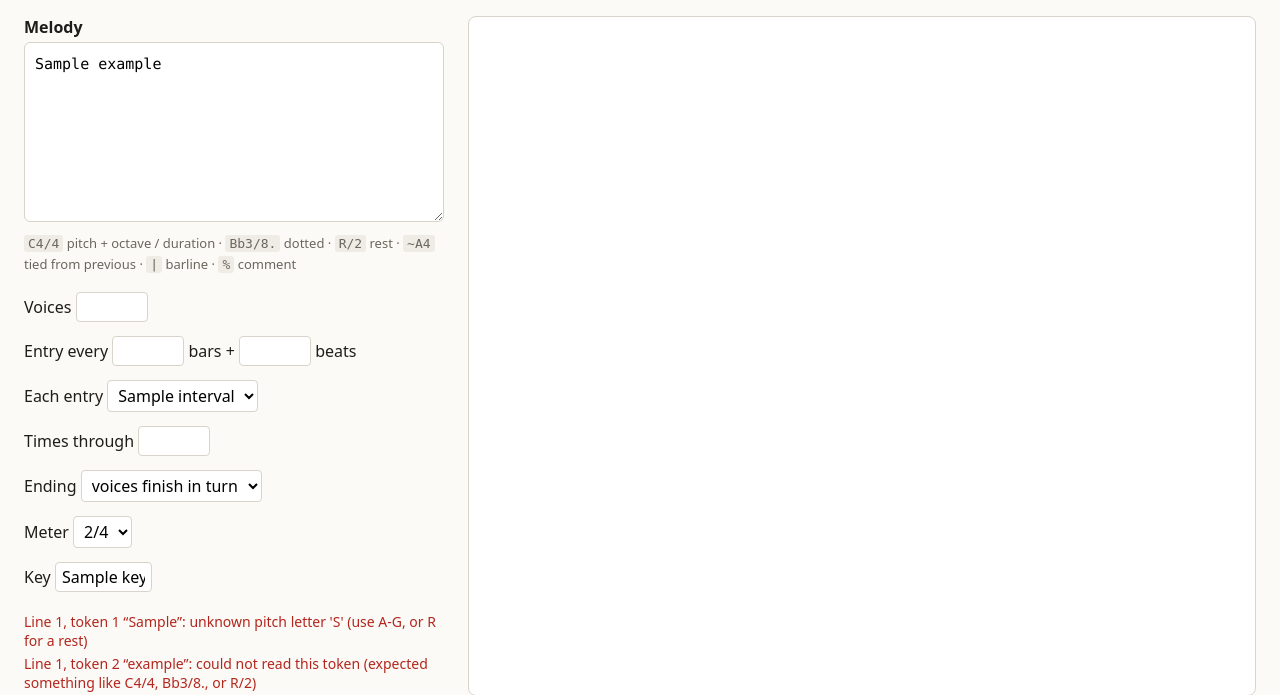
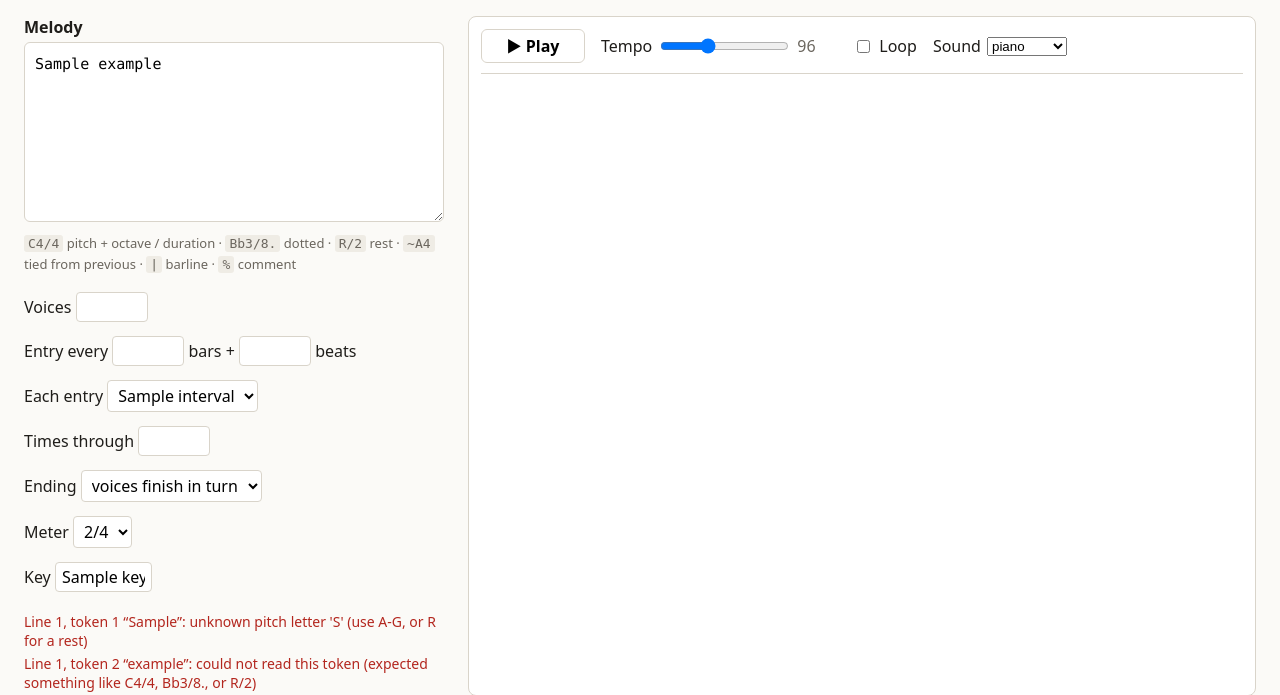
Before and after one commit to sethbroberts/canon-workbench, a Flask app: template templates/index.html in a window 1280 px wide. Shown: the part 72-767 px from the top of the page. Run offline with Flask 3, Linux system fonts and the light colour scheme; the template is opened without the code that fills it: most values are stand-ins (such as "Sample title", 1, 10 or a date in 2020); parts of the project's set-up code (start-up, migrations or seed data) failed here and were passed over; some libraries are stand-ins or nearby versions.

Commit message:
Phase 2: playback with Tone.js, per-voice mixer, note highlighting
- Server returns note events (ties merged) and a Verovio timemap
- Browser player: play/stop (space bar), tempo, loop, piano samples with synth fallback
- Per-voice mute, solo, volume, octave shift
- Sounding notes highlighted on the score; edits while looping are picked up live

Co-Authored-By: Claude Opus 5.5 <noreply@anthropic.com>
Claude-Session: https://claude.ai/code/session_013EmGZd3ofHSxVnzmTLtetD

```diff
--- a/app.py
+++ b/app.py
@@ -11,7 +11,8 @@ from flask import Flask, jsonify, render_template, request
 
 from music.canon import ENDINGS, INTERVAL_CHOICES, CanonSettings, build_canon
 from music.parser import ParseError, check_barlines, parse_melody
-from music.render import build_score, measure_length, render_svg, to_musicxml
+from music.playback import playback_data
+from music.render import build_score, measure_length, render_score, to_musicxml
 
 app = Flask(__name__)
 
@@ -79,7 +80,7 @@ def api_render():
         settings, bar, ts, key_text = _settings_from(data)
         voices = build_canon(melody, settings)
         xml = to_musicxml(build_score(voices, ts, key_text))
-        pages = render_svg(xml, width=int(data.get("width", 2100)))
+        rendered = render_score(xml, width=int(data.get("width", 2100)))
     except Exception as exc:  # show settings problems in the page, not as a crash
         return jsonify(ok=False, errors=[{"line": 0, "index": 0, "token": "", "message": str(exc)}])
 
@@ -89,7 +90,9 @@ def api_render():
 
     return jsonify(
         ok=True,
-        svg=pages,
+        svg=rendered["pages"],
+        timemap=rendered["timemap"],
+        playback=playback_data(voices),
         warnings=warnings,
         summary={
             "notes": len(melody.notes()),
--- a/static/app.js
+++ b/static/app.js
@@ -61,6 +61,8 @@ async function refresh() {
   }
   el("score").innerHTML = data.svg.join("");
   el("score").classList.remove("stale");
+  Player.load(data.playback, data.timemap);
+  buildMixer(data.playback.voices.length);
   const s = data.summary;
   el("status").textContent =
     `${s.notes} notes · melody ${s.melody_bars} bars · entries every ${s.delay_beats} beats`;
@@ -77,4 +79,64 @@ for (const id of fields) {
   el(id).addEventListener("input", scheduleRefresh);
   el(id).addEventListener("change", scheduleRefresh);
 }
+
+// ---- Player controls ----
+
+// One strip per voice: mute, solo, volume, octave. Rebuilt only when the voice count changes.
+function buildMixer(count) {
+  const mixer = el("mixer");
+  if (mixer.childElementCount === count) return;
+  mixer.innerHTML = "";
+  for (let i = 0; i < count; i++) {
+    const s = Player.voiceState(i);
+    const strip = document.createElement("div");
+    strip.className = "voice-strip";
+    strip.innerHTML = `
+      <span class="name">${i + 1}</span>
+      <button type="button" data-act="mute" title="Mute voice ${i + 1}">M</button>
+      <button type="button" data-act="solo" title="Solo voice ${i + 1}">S</button>
+      <input type="range" min="-30" max="6" step="1" title="Volume, voice ${i + 1}">
+      <select title="Octave, voice ${i + 1}">
+        <option value="-1">8vb</option><option value="0">as written</option><option value="1">8va</option>
+      </select>`;
+    const [mute, solo] = strip.querySelectorAll("button");
+    const vol = strip.querySelector("input");
+    const oct = strip.querySelector("select");
+    mute.classList.toggle("on", s.mute);
+    solo.classList.toggle("on", s.solo);
+    vol.value = s.volume;
+    oct.value = s.octave;
+    mute.onclick = () => { Player.setVoice(i, { mute: !s.mute }); mute.classList.toggle("on", s.mute); };
+    solo.onclick = () => { Player.setVoice(i, { solo: !s.solo }); solo.classList.toggle("on", s.solo); };
+    vol.oninput = () => Player.setVoice(i, { volume: Number(vol.value) });
+    oct.onchange = () => Player.setVoice(i, { octave: Number(oct.value) });
+    mixer.appendChild(strip);
+  }
+}
+
+Player.onChange(playing => {
+  el("play").classList.toggle("playing", playing);
+  el("play").innerHTML = playing ? "&#9632; Stop" : "&#9654; Play";
+});
+
+el("play").onclick = () => (Player.isPlaying() ? Player.stop() : Player.play());
+
+el("tempo").oninput = () => {
+  el("tempo-value").textContent = el("tempo").value;
+  Player.setTempo(Number(el("tempo").value));
+};
+Player.setTempo(Number(el("tempo").value));
+
+el("loop").onchange = () => Player.setLoop(el("loop").checked);
+el("sound").onchange = () => Player.setSound(el("sound").value);
+
+// Space bar plays/stops, except while typing in a text field.
+document.addEventListener("keydown", e => {
+  const typing = ["TEXTAREA", "INPUT", "SELECT"].includes(document.activeElement.tagName);
+  if (e.code === "Space" && !typing) {
+    e.preventDefault();
+    el("play").click();
+  }
+});
+
 refresh();
--- /dev/null
+++ b/static/player.js
@@ -0,0 +1,167 @@
+// Canon Workbench player: plays every voice with Tone.js and highlights notes on the score.
+//
+// Times from the server are in quarter notes. They are turned into Tone.js
+// "ticks" (PPQ ticks per quarter), so changing the tempo while playing just works.
+
+const Player = (() => {
+  const PIANO_BASE = "https://tonejs.github.io/audio/salamander/";
+  const PIANO_URLS = {};
+  for (const oct of [1, 2, 3, 4, 5, 6, 7]) {
+    for (const name of ["C", "D#", "F#", "A"]) PIANO_URLS[`${name}${oct}`] = `${name.replace("#", "s")}${oct}.mp3`;
+  }
+
+  let data = null;       // {length, voices: [{number, events: [{midi, start, dur}]}]}
+  let timemap = [];      // [{q, on: [ids], off: [ids]}]
+  let voices = [];       // per voice: {channel, instrument, part}
+  let transportIds = []; // ids from Tone.Transport.schedule, to cancel on rebuild
+  let sound = "piano";
+  let pianoFailed = false;
+  let loop = false;
+  let onStateChange = () => {};
+  const state = [];      // per voice: {mute, solo, volume (dB), octave}
+
+  const ticks = q => `${Math.round(q * Tone.Transport.PPQ)}i`;
+
+  function voiceState(i) {
+    while (state.length <= i) state.push({ mute: false, solo: false, volume: 0, octave: 0 });
+    return state[i];
+  }
+
+  function makeInstrument(channel) {
+    if (sound === "piano" && !pianoFailed) {
+      return new Tone.Sampler({
+        urls: PIANO_URLS,
+        baseUrl: PIANO_BASE,
+        release: 1.2,
+        onerror: () => {
+          if (pianoFailed) return; // every failed file reports; react only once
+          pianoFailed = true;
+          console.warn("Piano samples could not load; using the synth sound instead.");
+          if (data) rebuild();
+        },
+      }).connect(channel);
+    }
+    return new Tone.PolySynth(Tone.Synth, {
+      oscillator: { type: "triangle" },
+      envelope: { attack: 0.02, decay: 0.15, sustain: 0.55, release: 0.5 },
+      volume: -8,
+    }).connect(channel);
+  }
+
+  function clearHighlights() {
+    document.querySelectorAll("#score .playing").forEach(n => n.classList.remove("playing"));
+  }
+
+  function teardown() {
+    for (const id of transportIds) Tone.Transport.clear(id);
+    transportIds = [];
+    for (const v of voices) {
+      v.part.dispose();
+      v.instrument.dispose();
+      v.channel.dispose();
+    }
+    voices = [];
+  }
+
+  // (Re)build instruments and scheduled notes from the current data.
+  // Safe to call while playing: notes already past are skipped and playback continues.
+  function rebuild() {
+    teardown();
+    if (!data) return;
+    data.voices.forEach((v, i) => {
+      const s = voiceState(i);
+      const channel = new Tone.Channel({ volume: s.volume, mute: s.mute, solo: s.solo }).toDestination();
+      const instrument = makeInstrument(channel);
+      const notes = v.events.map(e => ({ time: ticks(e.start), midi: e.midi, dur: e.dur }));
+      const part = new Tone.Part((time, n) => {
+        if (instrument.loaded === false) return; // samples still loading
+        const midi = n.midi + 12 * voiceState(i).octave;
+        instrument.triggerAttackRelease(Tone.Frequency(midi, "midi").toFrequency(), ticks(n.dur), time);
+      }, notes).start(0);
+      voices.push({ channel, instrument, part });
+    });
+
+    for (const moment of timemap) {
+      transportIds.push(Tone.Transport.schedule(time => {
+        Tone.Draw.schedule(() => {
+          if (moment.q === 0) clearHighlights();
+          for (const id of moment.off) document.getElementById(id)?.classList.remove("playing");
+          for (const id of moment.on) document.getElementById(id)?.classList.add("playing");
+        }, time);
+      }, ticks(moment.q)));
+    }
+
+    // At the end: stop, unless looping.
+    transportIds.push(Tone.Transport.schedule(time => {
+      if (!loop) Tone.Draw.schedule(() => stop(), time);
+    }, ticks(data.length)));
+
+    Tone.Transport.loopStart = 0;
+    Tone.Transport.loopEnd = ticks(data.length);
+    Tone.Transport.loop = loop;
+  }
+
+  // Called after every successful render.
+  function load(playback, newTimemap) {
+    data = playback;
+    timemap = newTimemap || [];
+    if (typeof Tone === "undefined") return;
+    rebuild(); // highlights refer to the new score's note ids
+  }
+
+  async function play() {
+    if (typeof Tone === "undefined") {
+      alert("The audio library (Tone.js) didn't load. Check your internet connection and reload.");
+      return;
+    }
+    await Tone.start(); // browsers only allow audio after a click
+    if (!voices.length) rebuild();
+    if (sound === "piano" && !pianoFailed) {
+      // Wait for the samples, but not forever.
+      await Promise.race([Tone.loaded(), new Promise(r => setTimeout(r, 8000))]);
+    }
+    Tone.Transport.start("+0.05", 0);
+    onStateChange(true);
+  }
+
+  function stop() {
+    if (typeof Tone === "undefined") return;
+    Tone.Transport.stop();
+    voices.forEach(v => v.instrument.releaseAll?.());
+    clearHighlights();
+    onStateChange(false);
+  }
+
+  return {
+    load,
+    play,
+    stop,
+    isPlaying: () => typeof Tone !== "undefined" && Tone.Transport.state === "started",
+    setTempo: bpm => { if (typeof Tone !== "undefined") Tone.Transport.bpm.value = bpm; },
+    setLoop: on => {
+      loop = on;
+      if (typeof Tone !== "undefined") Tone.Transport.loop = on;
+    },
+    setSound: name => { sound = name; if (data && typeof Tone !== "undefined") rebuild(); },
+    setVoice: (i, changes) => {
+      const s = Object.assign(voiceState(i), changes);
+      const v = voices[i];
+      if (v) {
+        v.channel.mute = s.mute;
+        v.channel.solo = s.solo;
+        v.channel.volume.value = s.volume;
+      }
+    },
+    voiceState,
+    onChange: fn => { onStateChange = fn; },
+    // For tests and debugging.
+    debug: () => ({
+      voices: voices.length,
+      notes: voices.map(v => v.part.length),
+      moments: timemap.length,
+      sound: pianoFailed ? "synth (piano failed)" : sound,
+      state: Tone.Transport.state,
+      position: Tone.Transport.ticks / Tone.Transport.PPQ,
+    }),
+  };
+})();
--- a/static/style.css
+++ b/static/style.css
@@ -70,5 +70,39 @@ code { background: #efece5; padding: 1px 4px; border-radius: 3px; }
   overflow-x: auto;
 }
 #status { color: var(--quiet); font-size: 13px; margin-bottom: 8px; }
+
+/* Player */
+.transport {
+  display: flex;
+  flex-wrap: wrap;
+  align-items: center;
+  gap: 16px;
+  padding-bottom: 10px;
+  border-bottom: 1px solid var(--line);
+  margin-bottom: 10px;
+}
+label.inline { display: inline-flex; align-items: center; gap: 6px; font-weight: 500; margin: 0; }
+#tempo-value { min-width: 2.5em; color: var(--quiet); font-variant-numeric: tabular-nums; }
+button {
+  font: inherit;
+  padding: 5px 14px;
+  border: 1px solid var(--line);
+  border-radius: 6px;
+  background: white;
+  cursor: pointer;
+}
+#play { min-width: 6.5em; font-weight: 600; }
+#play.playing { background: var(--ink); color: white; border-color: var(--ink); }
+
+#mixer { display: flex; flex-wrap: wrap; gap: 8px 20px; margin-bottom: 10px; font-size: 14px; }
+.voice-strip { display: inline-flex; align-items: center; gap: 6px; }
+.voice-strip .name { font-weight: 600; min-width: 1.2em; }
+.voice-strip button { padding: 2px 8px; font-size: 13px; }
+.voice-strip button.on { background: var(--ink); color: white; border-color: var(--ink); }
+.voice-strip input[type="range"] { width: 70px; }
+.voice-strip select { font: inherit; font-size: 13px; }
+
+/* Notes sounding right now */
+#score g.note.playing, #score g.note.playing * { fill: #c2410c; stroke: #c2410c; }
 #score svg { width: 100%; height: auto; display: block; }
 #score.stale { opacity: 0.45; }
--- a/templates/index.html
+++ b/templates/index.html
@@ -4,6 +4,7 @@
   <meta charset="utf-8">
   <title>Canon Workbench</title>
   <meta name="viewport" content="width=device-width, initial-scale=1">
+  <link rel="icon" href="data:,">
   <link rel="stylesheet" href="{{ url_for('static', filename='style.css') }}">
 </head>
 <body>
@@ -65,11 +66,28 @@
     </section>
 
     <section class="score">
+      <div class="transport">
+        <button id="play" type="button" title="Play / stop (space bar)">&#9654; Play</button>
+        <label class="inline">Tempo
+          <input id="tempo" type="range" min="40" max="200" value="96">
+          <span id="tempo-value">96</span>
+        </label>
+        <label class="inline"><input id="loop" type="checkbox"> Loop</label>
+        <label class="inline">Sound
+          <select id="sound">
+            <option value="piano">piano</option>
+            <option value="synth">soft synth</option>
+          </select>
+        </label>
+      </div>
+      <div id="mixer"></div>
       <div id="status"></div>
       <div id="score"></div>
     </section>
   </main>
 
+  <script src="https://unpkg.com/tone@15.1.22/build/Tone.js"></script>
+  <script src="{{ url_for('static', filename='player.js') }}"></script>
   <script src="{{ url_for('static', filename='app.js') }}"></script>
 </body>
 </html>
```
Also changed, not shown: music/playback.py (added, +39 -0 lines), music/render.py (+16 -1 lines), tests/test_playback.py (added, +45 -0 lines), README.md.
